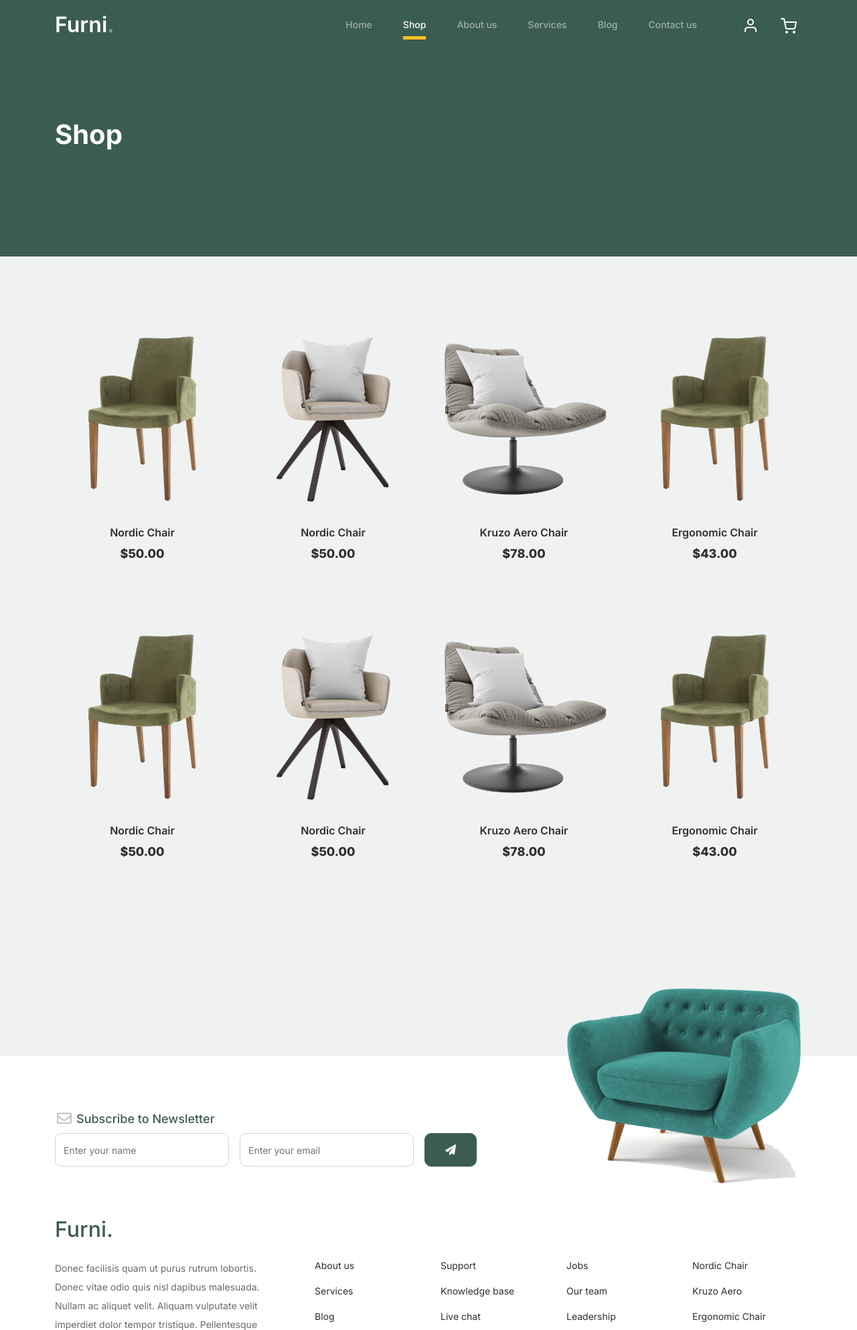
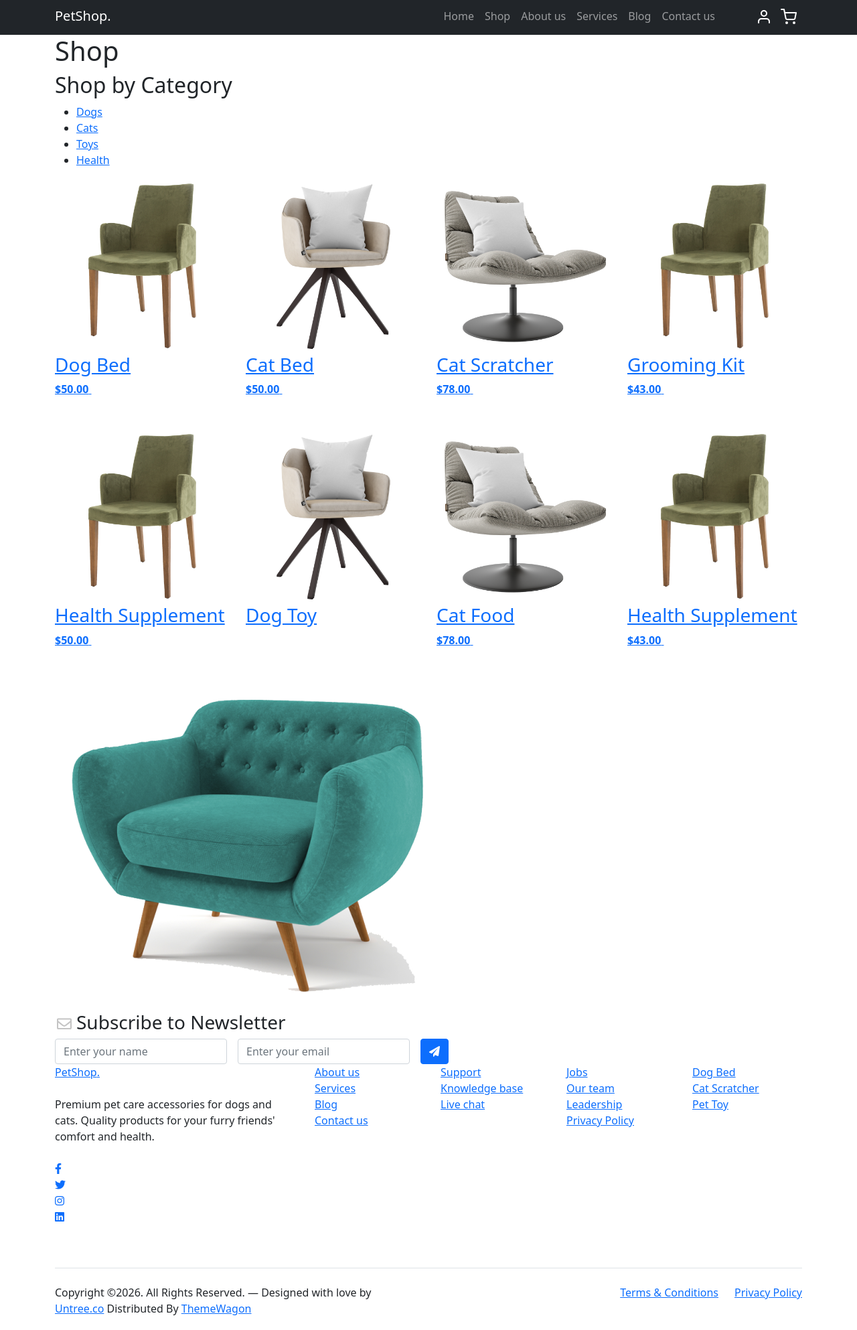
Before and after one commit to colcel2005/furnipets, a plain HTML site: page shop.html in a window 1280 px wide. Shown: the part 5-1991 px from the top of the page at 67% size. Drawn offline with Linux system fonts and the light colour scheme.

```diff
--- a/cart.html
+++ b/cart.html
@@ -20,8 +20,8 @@
 		<link href="css/bootstrap.min.css" rel="stylesheet">
 		<link href="https://cdnjs.cloudflare.com/ajax/libs/font-awesome/6.0.0-beta3/css/all.min.css" rel="stylesheet">
 		<link href="css/tiny-slider.css" rel="stylesheet">
-		<link href="css/style.css" rel="stylesheet">
-		<title>Furni Free Bootstrap 5 Template for Furniture and Interior Design Websites by Untree.co </title>
+		<script src="https://www.paypal.com/sdk/js?client-id=AUjJqkAXImZ_Y2iPaY_KaDkIqVu1aA3EsbSJG9DxBiMpw0i9X6TkFoPRXD9dvVsOR9OlgGX3cCvBnNNb&currency=USD"></script>
+		<title>PetShop - Shopping Cart</title>
 	</head>
 
 	<body>
@@ -30,7 +30,7 @@
 		<nav class="custom-navbar navbar navbar navbar-expand-md navbar-dark bg-dark" arial-label="Furni navigation bar">
 
 			<div class="container">
-				<a class="navbar-brand" href="index.html">Furni<span>.</span></a>
+				<a class="navbar-brand" href="index.html">PetShop<span>.</span></a>
 
 				<button class="navbar-toggler" type="button" data-bs-toggle="collapse" data-bs-target="#navbarsFurni" aria-controls="navbarsFurni" aria-expanded="false" aria-label="Toggle navigation">
 					<span class="navbar-toggler-icon"></span>
@@ -99,9 +99,9 @@
                             <img src="images/product-1.png" alt="Image" class="img-fluid">
                           </td>
                           <td class="product-name">
-                            <h2 class="h5 text-black">Product 1</h2>
+                            <h2 class="h5 text-black">Dog Bed</h2>
                           </td>
-                          <td>$49.00</td>
+                          <td>$50.00</td>
                           <td>
                             <div class="input-group mb-3 d-flex align-items-center quantity-container" style="max-width: 120px;">
                               <div class="input-group-prepend">
@@ -114,7 +114,7 @@
                             </div>
 
                           </td>
-                          <td>$49.00</td>
+                          <td>$50.00</td>
                           <td><a href="#" class="btn btn-black btn-sm">X</a></td>
                         </tr>
 
@@ -123,9 +123,9 @@
                             <img src="images/product-2.png" alt="Image" class="img-fluid">
                           </td>
                           <td class="product-name">
-                            <h2 class="h5 text-black">Product 2</h2>
+                            <h2 class="h5 text-black">Cat Scratcher</h2>
                           </td>
-                          <td>$49.00</td>
+                          <td>$78.00</td>
                           <td>
                             <div class="input-group mb-3 d-flex align-items-center quantity-container" style="max-width: 120px;">
                               <div class="input-group-prepend">
@@ -138,7 +138,7 @@
                             </div>
 
                           </td>
-                          <td>$49.00</td>
+                          <td>$78.00</td>
                           <td><a href="#" class="btn btn-black btn-sm">X</a></td>
                         </tr>
                       </tbody>
@@ -183,7 +183,7 @@
                           <span class="text-black">Subtotal</span>
                         </div>
                         <div class="col-md-6 text-right">
-                          <strong class="text-black">$230.00</strong>
+                          <strong class="text-black">$128.00</strong>
                         </div>
                       </div>
                       <div class="row mb-5">
@@ -191,13 +191,13 @@
                           <span class="text-black">Total</span>
                         </div>
                         <div class="col-md-6 text-right">
-                          <strong class="text-black">$230.00</strong>
+                          <strong class="text-black">$128.00</strong>
                         </div>
                       </div>
 
                       <div class="row">
                         <div class="col-md-12">
-                          <button class="btn btn-black btn-lg py-3 btn-block" onclick="window.location='checkout.html'">Proceed To Checkout</button>
+                          <div id="paypal-button-container"></div>
                         </div>
                       </div>
                     </div>
@@ -241,8 +241,8 @@
 
 				<div class="row g-5 mb-5">
 					<div class="col-lg-4">
-						<div class="mb-4 footer-logo-wrap"><a href="#" class="footer-logo">Furni<span>.</span></a></div>
-						<p class="mb-4">Donec facilisis quam ut purus rutrum lobortis. Donec vitae odio quis nisl dapibus malesuada. Nullam ac aliquet velit. Aliquam vulputate velit imperdiet dolor tempor tristique. Pellentesque habitant</p>
+						<div class="mb-4 footer-logo-wrap"><a href="#" class="footer-logo">PetShop<span>.</span></a></div>
+						<p class="mb-4">Premium pet care accessories for dogs and cats. Quality products for your furry friends' comfort and health.</p>
 
 						<ul class="list-unstyled custom-social">
 							<li><a href="#"><span class="fa fa-brands fa-facebook-f"></span></a></li>
@@ -282,9 +282,9 @@
 
 							<div class="col-6 col-sm-6 col-md-3">
 								<ul class="list-unstyled">
-									<li><a href="#">Nordic Chair</a></li>
-									<li><a href="#">Kruzo Aero</a></li>
-									<li><a href="#">Ergonomic Chair</a></li>
+									<li><a href="#">Dog Bed</a></li>
+									<li><a href="#">Cat Scratcher</a></li>
+									<li><a href="#">Pet Toy</a></li>
 								</ul>
 							</div>
 						</div>
@@ -317,6 +317,26 @@
 		<script src="js/bootstrap.bundle.min.js"></script>
 		<script src="js/tiny-slider.js"></script>
 		<script src="js/custom.js"></script>
+		<script>
+			paypal.Buttons({
+				createOrder: function(data, actions) {
+					return actions.order.create({
+						purchase_units: [{
+							amount: {
+								currency_code: 'USD',
+								value: '128.00'
+							}
+						}]
+					});
+				},
+				onApprove: function(data, actions) {
+					return actions.order.capture().then(function(details) {
+						alert('Payment successful! Transaction completed by ' + details.payer.name.given_name);
+						console.log('Payment successful:', details);
+					});
+				}
+			}).render('#paypal-button-container');
+		</script>
 	</body>
 
 </html>
--- a/shop.html
+++ b/shop.html
@@ -20,8 +20,7 @@
 		<link href="css/bootstrap.min.css" rel="stylesheet">
 		<link href="https://cdnjs.cloudflare.com/ajax/libs/font-awesome/6.0.0-beta3/css/all.min.css" rel="stylesheet">
 		<link href="css/tiny-slider.css" rel="stylesheet">
-		<link href="css/style.css" rel="stylesheet">
-		<title>Furni Free Bootstrap 5 Template for Furniture and Interior Design Websites by Untree.co </title>
+		<title>PetShop - Shop Premium Pet Accessories</title>
 	</head>
 
 	<body>
@@ -30,7 +29,7 @@
 		<nav class="custom-navbar navbar navbar navbar-expand-md navbar-dark bg-dark" arial-label="Furni navigation bar">
 
 			<div class="container">
-				<a class="navbar-brand" href="index.html">Furni<span>.</span></a>
+				<a class="navbar-brand" href="index.html">PetShop<span>.</span></a>
 
 				<button class="navbar-toggler" type="button" data-bs-toggle="collapse" data-bs-target="#navbarsFurni" aria-controls="navbarsFurni" aria-expanded="false" aria-label="Toggle navigation">
 					<span class="navbar-toggler-icon"></span>
@@ -75,7 +74,23 @@
 			</div>
 		<!-- End Hero Section -->
 
-
+		<!-- Start Categories Section -->
+		<div class="categories-section">
+			<div class="container">
+				<div class="row">
+					<div class="col-12">
+						<h2 class="section-title">Shop by Category</h2>
+						<ul class="categories-list">
+							<li><a href="#dogs">Dogs</a></li>
+							<li><a href="#cats">Cats</a></li>
+							<li><a href="#toys">Toys</a></li>
+							<li><a href="#health">Health</a></li>
+						</ul>
+					</div>
+				</div>
+			</div>
+		</div>
+		<!-- End Categories Section -->
 
 		<div class="untree_co-section product-section before-footer-section">
 		    <div class="container">
@@ -85,7 +100,7 @@
 					<div class="col-12 col-md-4 col-lg-3 mb-5">
 						<a class="product-item" href="#">
 							<img src="images/product-3.png" class="img-fluid product-thumbnail">
-							<h3 class="product-title">Nordic Chair</h3>
+							<h3 class="product-title">Dog Bed</h3>
 							<strong class="product-price">$50.00</strong>
 
 							<span class="icon-cross">
@@ -99,7 +114,7 @@
 					<div class="col-12 col-md-4 col-lg-3 mb-5">
 						<a class="product-item" href="#">
 							<img src="images/product-1.png" class="img-fluid product-thumbnail">
-							<h3 class="product-title">Nordic Chair</h3>
+							<h3 class="product-title">Cat Bed</h3>
 							<strong class="product-price">$50.00</strong>
 
 							<span class="icon-cross">
@@ -113,7 +128,7 @@
 					<div class="col-12 col-md-4 col-lg-3 mb-5">
 						<a class="product-item" href="#">
 							<img src="images/product-2.png" class="img-fluid product-thumbnail">
-							<h3 class="product-title">Kruzo Aero Chair</h3>
+							<h3 class="product-title">Cat Scratcher</h3>
 							<strong class="product-price">$78.00</strong>
 
 							<span class="icon-cross">
@@ -127,7 +142,7 @@
 					<div class="col-12 col-md-4 col-lg-3 mb-5">
 						<a class="product-item" href="#">
 							<img src="images/product-3.png" class="img-fluid product-thumbnail">
-							<h3 class="product-title">Ergonomic Chair</h3>
+							<h3 class="product-title">Grooming Kit</h3>
 							<strong class="product-price">$43.00</strong>
 
 							<span class="icon-cross">
@@ -142,7 +157,7 @@
 					<div class="col-12 col-md-4 col-lg-3 mb-5">
 						<a class="product-item" href="#">
 							<img src="images/product-3.png" class="img-fluid product-thumbnail">
-							<h3 class="product-title">Nordic Chair</h3>
+							<h3 class="product-title">Health Supplement</h3>
 							<strong class="product-price">$50.00</strong>
 
 							<span class="icon-cross">
@@ -156,11 +171,7 @@
 					<div class="col-12 col-md-4 col-lg-3 mb-5">
 						<a class="product-item" href="#">
 							<img src="images/product-1.png" class="img-fluid product-thumbnail">
-							<h3 class="product-title">Nordic Chair</h3>
-							<strong class="product-price">$50.00</strong>
-
-							<span class="icon-cross">
-								<img src="images/cross.svg" class="img-fluid">
+							<h3 class="product-title">Dog Toy</h3>
 							</span>
 						</a>
 					</div>
@@ -170,7 +181,7 @@
 					<div class="col-12 col-md-4 col-lg-3 mb-5">
 						<a class="product-item" href="#">
 							<img src="images/product-2.png" class="img-fluid product-thumbnail">
-							<h3 class="product-title">Kruzo Aero Chair</h3>
+							<h3 class="product-title">Cat Food</h3>
 							<strong class="product-price">$78.00</strong>
 
 							<span class="icon-cross">
@@ -184,7 +195,7 @@
 					<div class="col-12 col-md-4 col-lg-3 mb-5">
 						<a class="product-item" href="#">
 							<img src="images/product-3.png" class="img-fluid product-thumbnail">
-							<h3 class="product-title">Ergonomic Chair</h3>
+							<h3 class="product-title">Health Supplement</h3>
 							<strong class="product-price">$43.00</strong>
 
 							<span class="icon-cross">
@@ -232,8 +243,8 @@
 
 				<div class="row g-5 mb-5">
 					<div class="col-lg-4">
-						<div class="mb-4 footer-logo-wrap"><a href="#" class="footer-logo">Furni<span>.</span></a></div>
-						<p class="mb-4">Donec facilisis quam ut purus rutrum lobortis. Donec vitae odio quis nisl dapibus malesuada. Nullam ac aliquet velit. Aliquam vulputate velit imperdiet dolor tempor tristique. Pellentesque habitant</p>
+						<div class="mb-4 footer-logo-wrap"><a href="#" class="footer-logo">PetShop<span>.</span></a></div>
+						<p class="mb-4">Premium pet care accessories for dogs and cats. Quality products for your furry friends' comfort and health.</p>
 
 						<ul class="list-unstyled custom-social">
 							<li><a href="#"><span class="fa fa-brands fa-facebook-f"></span></a></li>
@@ -273,9 +284,9 @@
 
 							<div class="col-6 col-sm-6 col-md-3">
 								<ul class="list-unstyled">
-									<li><a href="#">Nordic Chair</a></li>
-									<li><a href="#">Kruzo Aero</a></li>
-									<li><a href="#">Ergonomic Chair</a></li>
+									<li><a href="#">Dog Bed</a></li>
+									<li><a href="#">Cat Scratcher</a></li>
+									<li><a href="#">Pet Toy</a></li>
 								</ul>
 							</div>
 						</div>
```
Also changed, not shown: index.html (+13 -13 lines).
